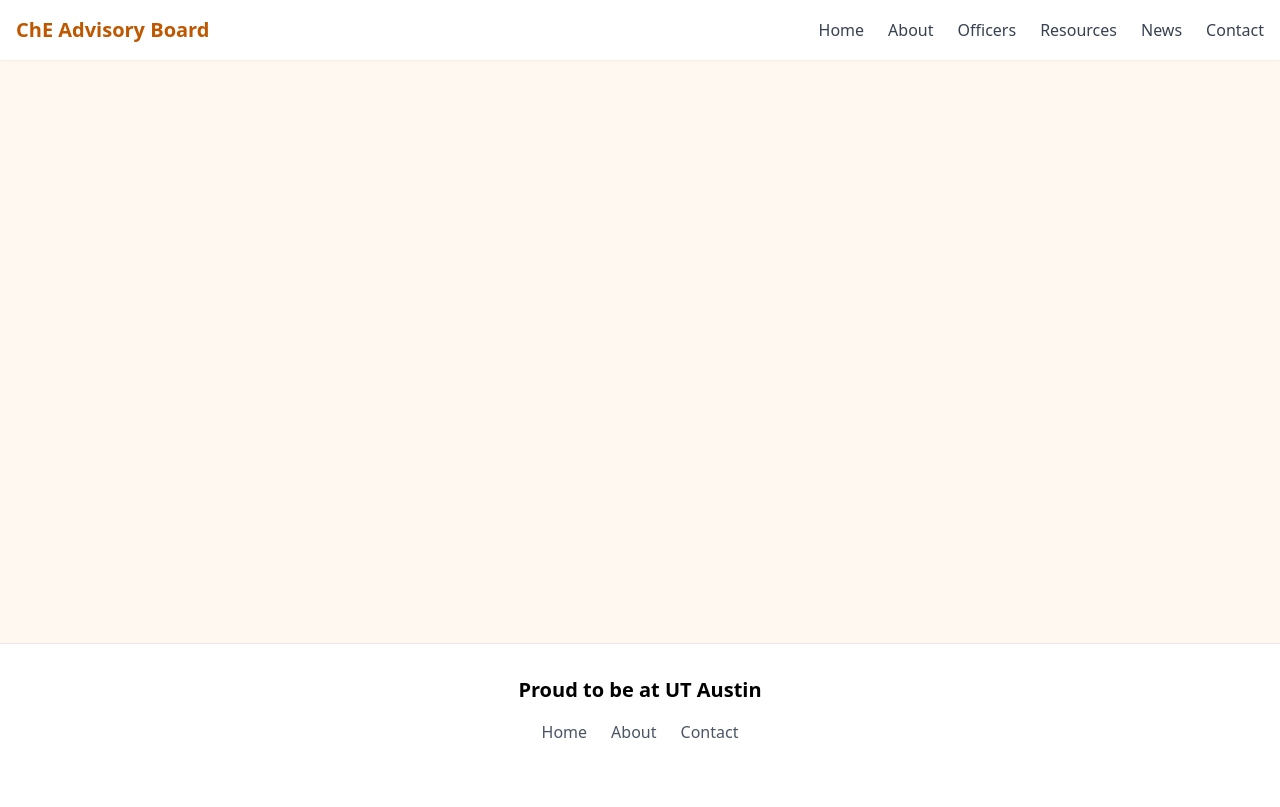
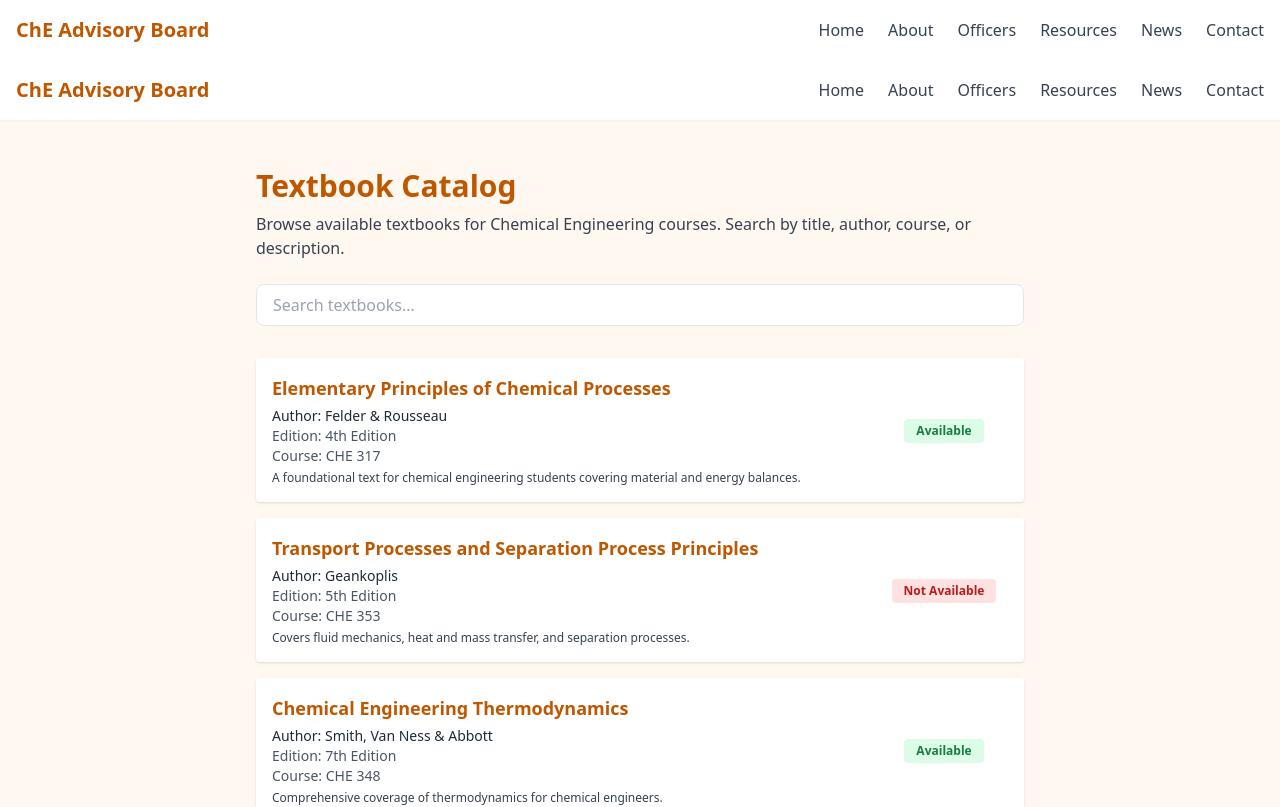
Before and after one commit to cheuab/texas, a React (Vite) app: page /resources/textbooks in a window 1280 px wide. Shown: the top 807 px of the page. Built offline with nearby package versions, Linux system fonts and the light colour scheme.

Commit message:
base textbook func

```diff
--- a/src/App.tsx
+++ b/src/App.tsx
@@ -13,6 +13,7 @@ import Units from './resources/studymaterials/Units';
 import EventsPage from './pages/Events';
 import StudyHome from './resources/studymaterials/StudyHome';
 import Registration from './resources/registration';
+import Textbooks from './resources/Textbooks';
 
 
 // This is your app file that sets up the main structure of your application
@@ -37,6 +38,7 @@ export function App() {
             <Route path="/resources/study-materials/units" element={<Units />} />
             <Route path="/events" element={<EventsPage />} />
             <Route path="/resources/registration" element={<Registration />} />
+            <Route path="/resources/textbooks" element={<Textbooks />} />
           </Routes>
         </main>
         <Footer />
--- a/src/pages/ResourcesPage.tsx
+++ b/src/pages/ResourcesPage.tsx
@@ -21,7 +21,7 @@ const ResourcesPage = () => {
       link: '/resources/getting-around'
     }, {
       name: 'Textbook Request',
-      link: '#'
+      link: '/resources/textbooks'
     }
   ]
   }, {
--- /dev/null
+++ b/src/resources/Textbooks.tsx
@@ -0,0 +1,88 @@
+import React, { useState } from "react";
+import Header from "../components/Header";
+import Footer from "../components/Footer";
+import { textbooks } from "./textdata";
+
+const Textbooks = () => {
+	const [search, setSearch] = useState("");
+
+	const filteredBooks = textbooks.filter(
+		(book) =>
+			book.title.toLowerCase().includes(search.toLowerCase()) ||
+			book.author.toLowerCase().includes(search.toLowerCase()) ||
+			book.course.toLowerCase().includes(search.toLowerCase()) ||
+			book.edition.toLowerCase().includes(search.toLowerCase()) ||
+			book.description.toLowerCase().includes(search.toLowerCase())
+	);
+
+	return (
+		<div className="flex flex-col min-h-screen bg-[#FFF8F0]">
+			<Header />
+			<main className="flex-grow container mx-auto px-4 py-12">
+				<div className="max-w-3xl mx-auto">
+					<h1 className="text-3xl font-bold text-[#BF5700] mb-2">
+						Textbook Catalog
+					</h1>
+					<p className="text-gray-700 mb-6">
+						Browse available textbooks for Chemical Engineering courses. Search by
+						title, author, course, or description.
+					</p>
+					<div className="mb-8">
+						<input
+							type="text"
+							value={search}
+							onChange={(e) => setSearch(e.target.value)}
+							placeholder="Search textbooks..."
+							className="w-full px-4 py-2 border rounded-lg focus:outline-none focus:ring-2 focus:ring-[#BF5700]"
+						/>
+					</div>
+					<div className="grid gap-4">
+						{filteredBooks.map((book, idx) => (
+							<div
+								key={idx}
+								className="bg-white rounded shadow p-4 flex flex-col md:flex-row md:items-center md:gap-6"
+							>
+								<div className="flex-1">
+									<h2 className="text-lg font-bold text-[#BF5700] mb-1">
+										{book.title}
+									</h2>
+									<p className="text-gray-800 text-sm">
+										Author: {book.author}
+									</p>
+									<p className="text-gray-600 text-sm">
+										Edition: {book.edition}
+									</p>
+									<p className="text-gray-600 text-sm">
+										Course: {book.course}
+									</p>
+									<p className="text-gray-700 text-xs mt-1">
+										{book.description}
+									</p>
+								</div>
+								<div className="mt-2 md:mt-0 md:w-32 text-center">
+									{book.available ? (
+										<span className="inline-block px-3 py-1 bg-green-100 text-green-700 rounded font-semibold text-xs">
+											Available
+										</span>
+									) : (
+										<span className="inline-block px-3 py-1 bg-red-100 text-red-700 rounded font-semibold text-xs">
+											Not Available
+										</span>
+									)}
+								</div>
+							</div>
+						))}
+						{filteredBooks.length === 0 && (
+							<div className="text-gray-500 text-center">
+								No textbooks found.
+							</div>
+						)}
+					</div>
+				</div>
+			</main>
+			<Footer />
+		</div>
+	);
+};
+
+export default Textbooks;
--- /dev/null
+++ b/src/resources/textdata.ts
@@ -0,0 +1,38 @@
+export const textbooks = [
+  {
+    title: "Elementary Principles of Chemical Processes",
+    author: "Felder & Rousseau",
+    edition: "4th Edition",
+    course: "CHE 317",
+    description:
+      "A foundational text for chemical engineering students covering material and energy balances.",
+    available: true,
+  },
+  {
+    title: "Transport Processes and Separation Process Principles",
+    author: "Geankoplis",
+    edition: "5th Edition",
+    course: "CHE 353",
+    description:
+      "Covers fluid mechanics, heat and mass transfer, and separation processes.",
+    available: false,
+  },
+  {
+    title: "Chemical Engineering Thermodynamics",
+    author: "Smith, Van Ness & Abbott",
+    edition: "7th Edition",
+    course: "CHE 348",
+    description:
+      "Comprehensive coverage of thermodynamics for chemical engineers.",
+    available: true,
+  },
+  {
+    title: "Introduction to Chemical Engineering Computing",
+    author: "Beers",
+    edition: "2nd Edition",
+    course: "CHE 210",
+    description:
+      "Focuses on computational tools and techniques for chemical engineering.",
+    available: true,
+  },
+];
```
